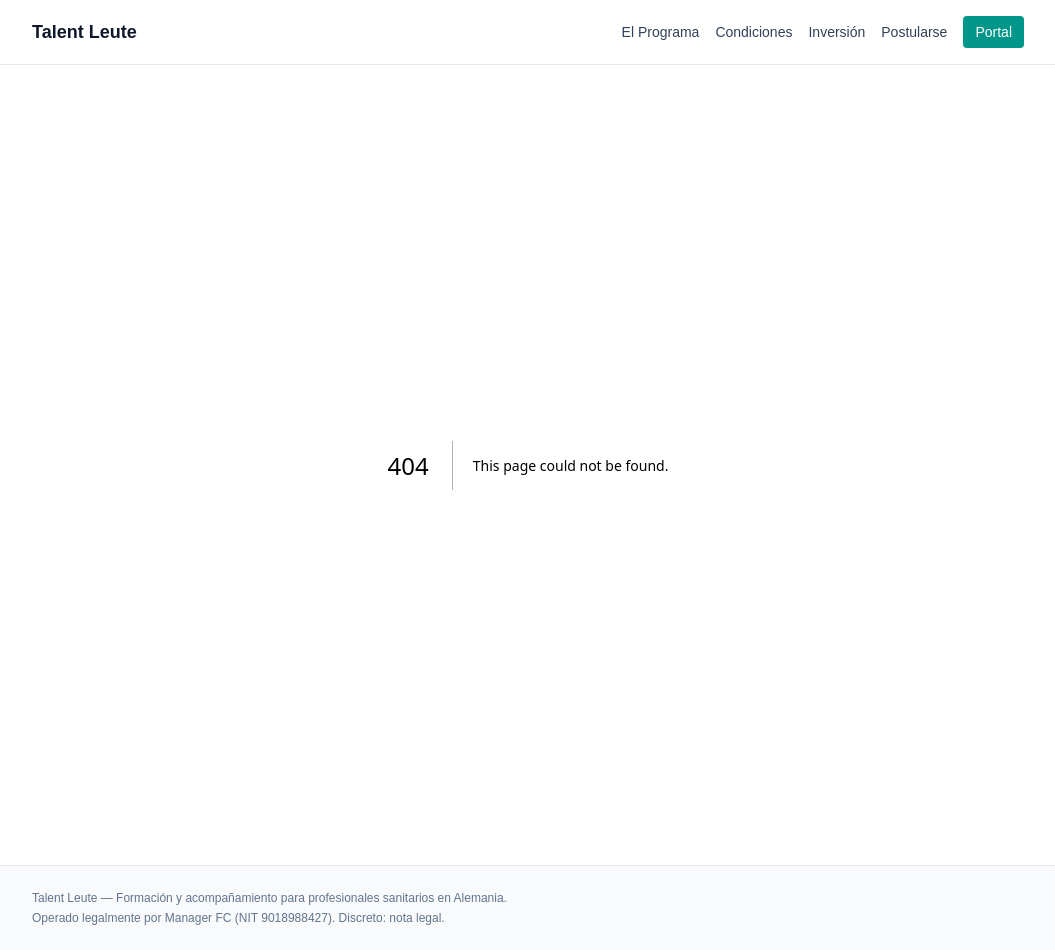
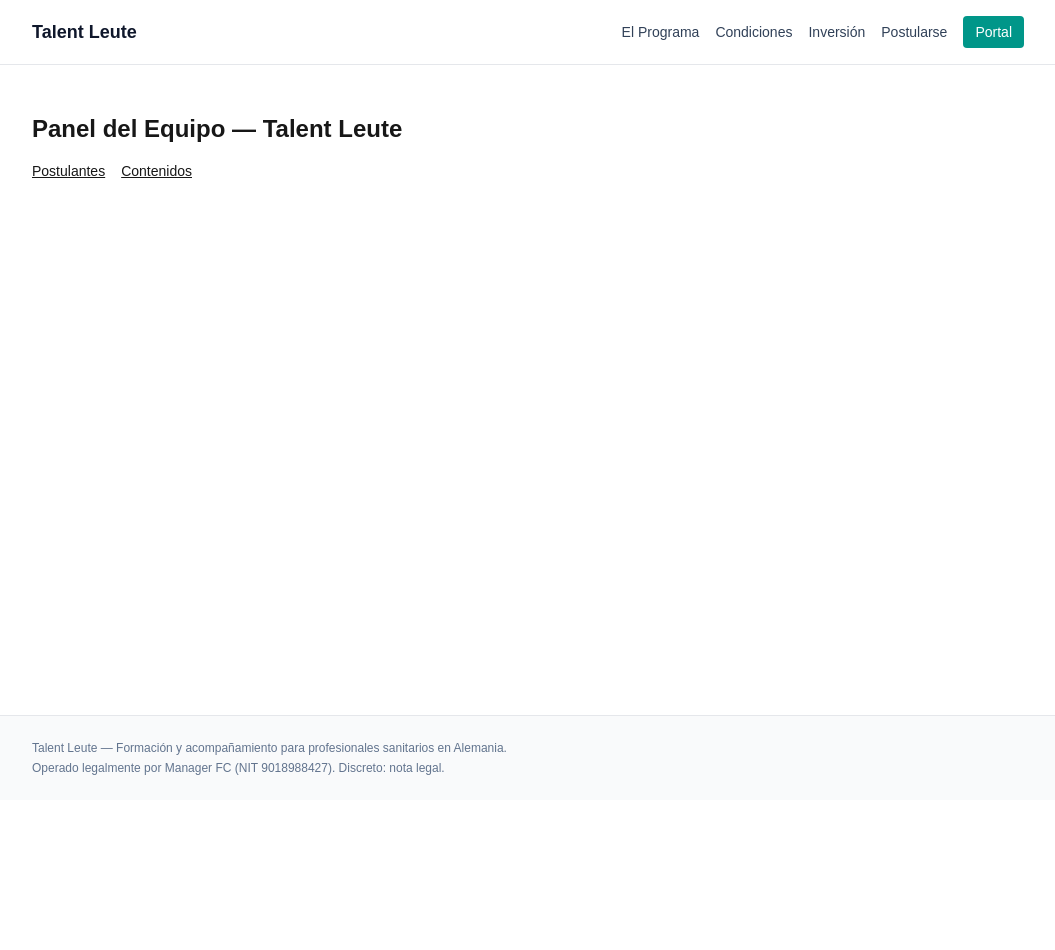
Before and after one commit to andreslenis/talent_leute, a Next.js app: page /equipo in a window 1280 px wide. Before the commit this address had no page. Shown: the whole page, without its empty margins (112-1167 px from the left). After the commit the page ends 800 px from the top, so only its background shows below. Built offline with nearby package versions, Linux system fonts and the light colour scheme.

Commit message:
feat: panel operativo equipo y proteccion de rutas

```diff
--- /dev/null
+++ b/src/app/equipo/contenidos/page.tsx
@@ -0,0 +1,8 @@
+export default function ContenidosEquipo() {
+  return (
+    <section className="mx-auto max-w-5xl px-4 py-12 space-y-4">
+      <h1 className="text-2xl font-bold">Contenidos de 16 semanas</h1>
+      <p className="text-sm text-neutral-600">Carga progresiva de materiales por semana/eje.</p>
+    </section>
+  );
+}
--- /dev/null
+++ b/src/app/equipo/page.tsx
@@ -0,0 +1,13 @@
+import Link from "next/link";
+
+export default function Equipo() {
+  return (
+    <section className="mx-auto max-w-5xl px-4 py-12 space-y-4">
+      <h1 className="text-2xl font-bold">Panel del Equipo — Talent Leute</h1>
+      <div className="flex gap-4 text-sm">
+        <Link href="/equipo/postulantes" className="underline">Postulantes</Link>
+        <Link href="/equipo/contenidos" className="underline">Contenidos</Link>
+      </div>
+    </section>
+  );
+}
--- /dev/null
+++ b/src/app/equipo/postulantes/page.tsx
@@ -0,0 +1,8 @@
+export default function Postulantes() {
+  return (
+    <section className="mx-auto max-w-5xl px-4 py-12 space-y-4">
+      <h1 className="text-2xl font-bold">Postulantes</h1>
+      <p className="text-sm text-neutral-600">Tablero por etapas del embudo (preinscripción, entrevistas, documental, pre-entrevista, pago, entrevista final).</p>
+    </section>
+  );
+}
--- a/src/middleware.ts
+++ b/src/middleware.ts
@@ -20,7 +20,7 @@ export async function middleware(req: NextRequest) {
     },
   );
   const { data } = await supabase.auth.getUser();
-  if (req.nextUrl.pathname.startsWith("/portal") && !data.user) {
+  if ((req.nextUrl.pathname.startsWith("/portal") || req.nextUrl.pathname.startsWith("/equipo")) && !data.user) {
     const url = req.nextUrl.clone();
     url.pathname = "/login";
     return NextResponse.redirect(url);
@@ -29,5 +29,5 @@ export async function middleware(req: NextRequest) {
 }
 
 export const config = {
-  matcher: ["/portal/:path*"],
+  matcher: ["/portal/:path*", "/equipo/:path*"],
 };
```
